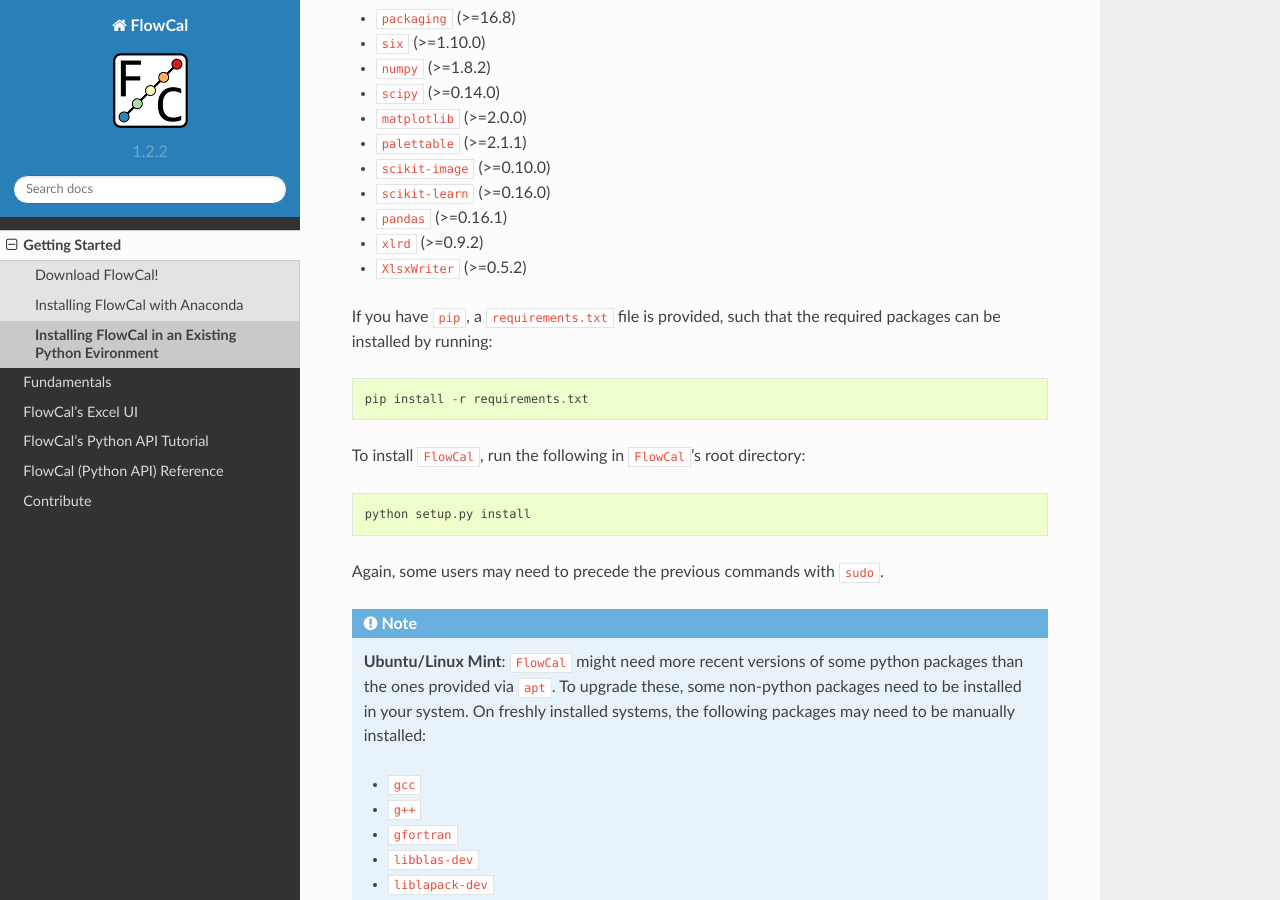
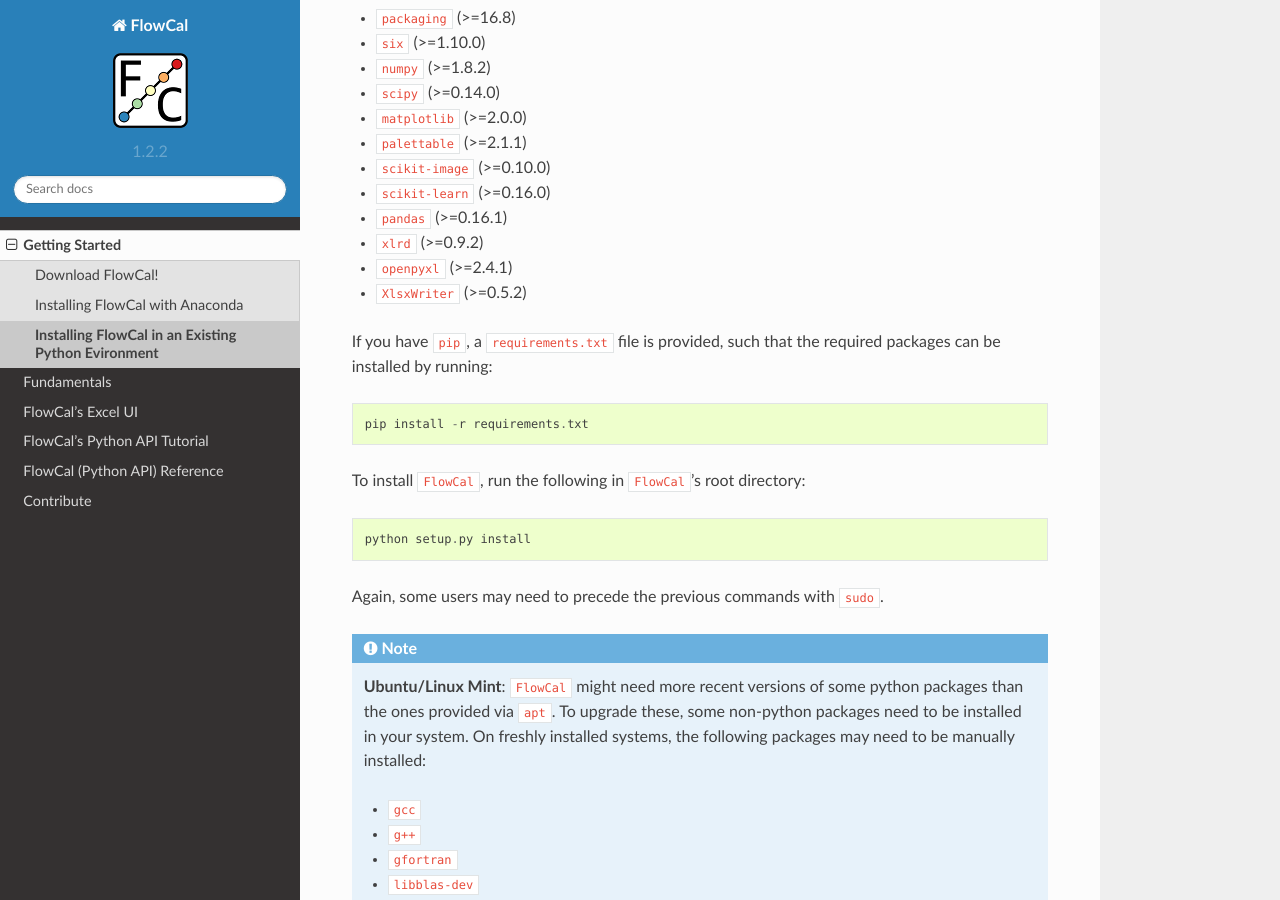
Before and after one commit to taborlab/FlowCal, a Sphinx documentation site: the page built from doc/getting_started/install_python.rst, in a window 1280 px wide and 900 px high, scrolled down 478 px. Built offline with Sphinx 7.4.7 and the Read the Docs theme 2.0.0, drawn with Linux system fonts in a browser that asks for light colours.

Commit message:
Added openpyxl dependency to docs and setup files.

```diff
--- a/doc/getting_started/install_python.rst
+++ b/doc/getting_started/install_python.rst
@@ -19,6 +19,7 @@
 * ``scikit-learn`` (>=0.16.0)
 * ``pandas`` (>=0.16.1)
 * ``xlrd`` (>=0.9.2)
+* ``openpyxl`` (>=2.4.1)
 * ``XlsxWriter`` (>=0.5.2)
 
 If you have ``pip``, a ``requirements.txt`` file is provided, such that the required packages can be installed by running::
--- a/setup.py
+++ b/setup.py
@@ -95,6 +95,7 @@
                       'scikit-learn>=0.16.0',
                       'pandas>=0.16.1',
                       'xlrd>=0.9.2',
+                      'openpyxl>=2.4.1',
                       'XlsxWriter>=0.5.2'],
 
     # List additional groups of dependencies here (e.g. development
```
